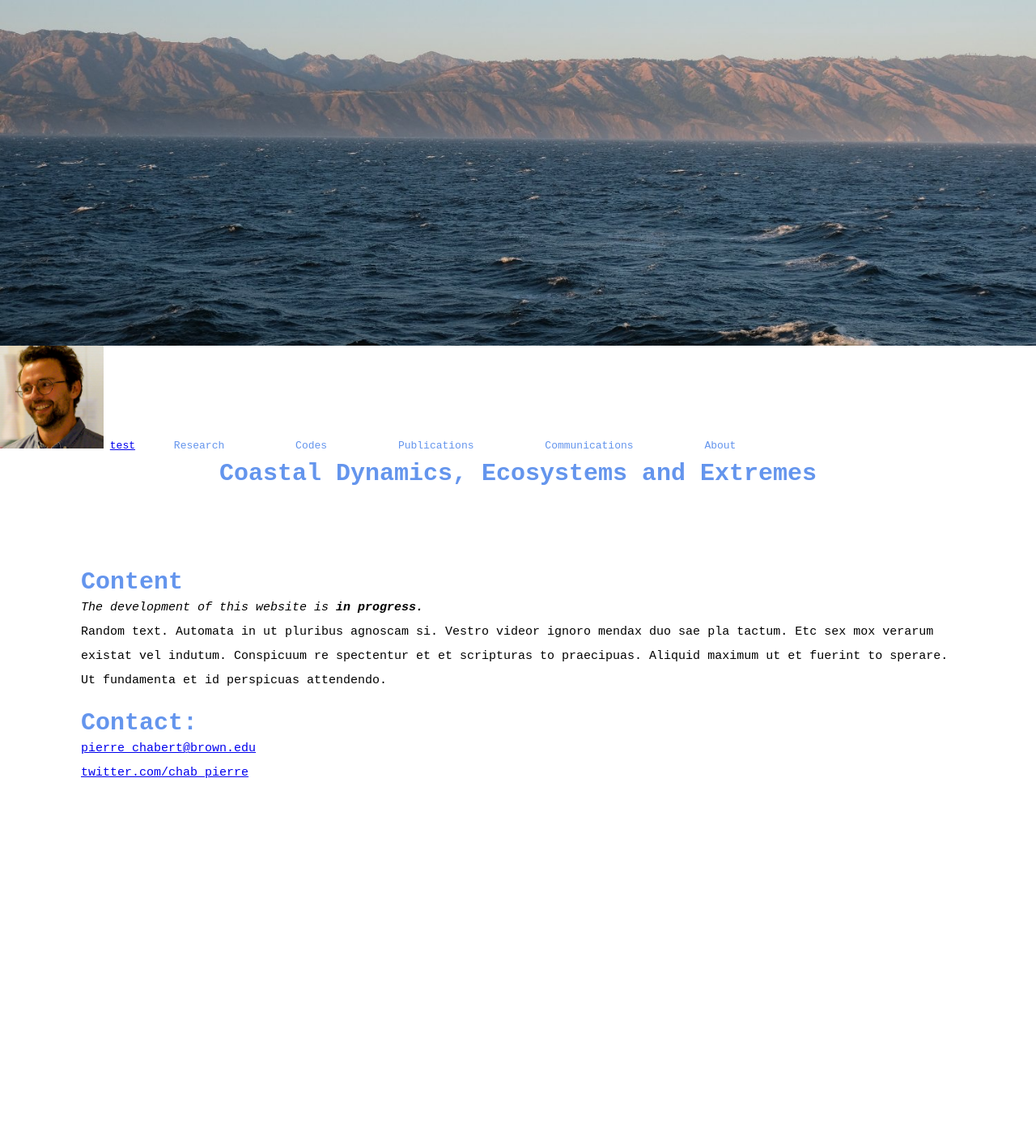
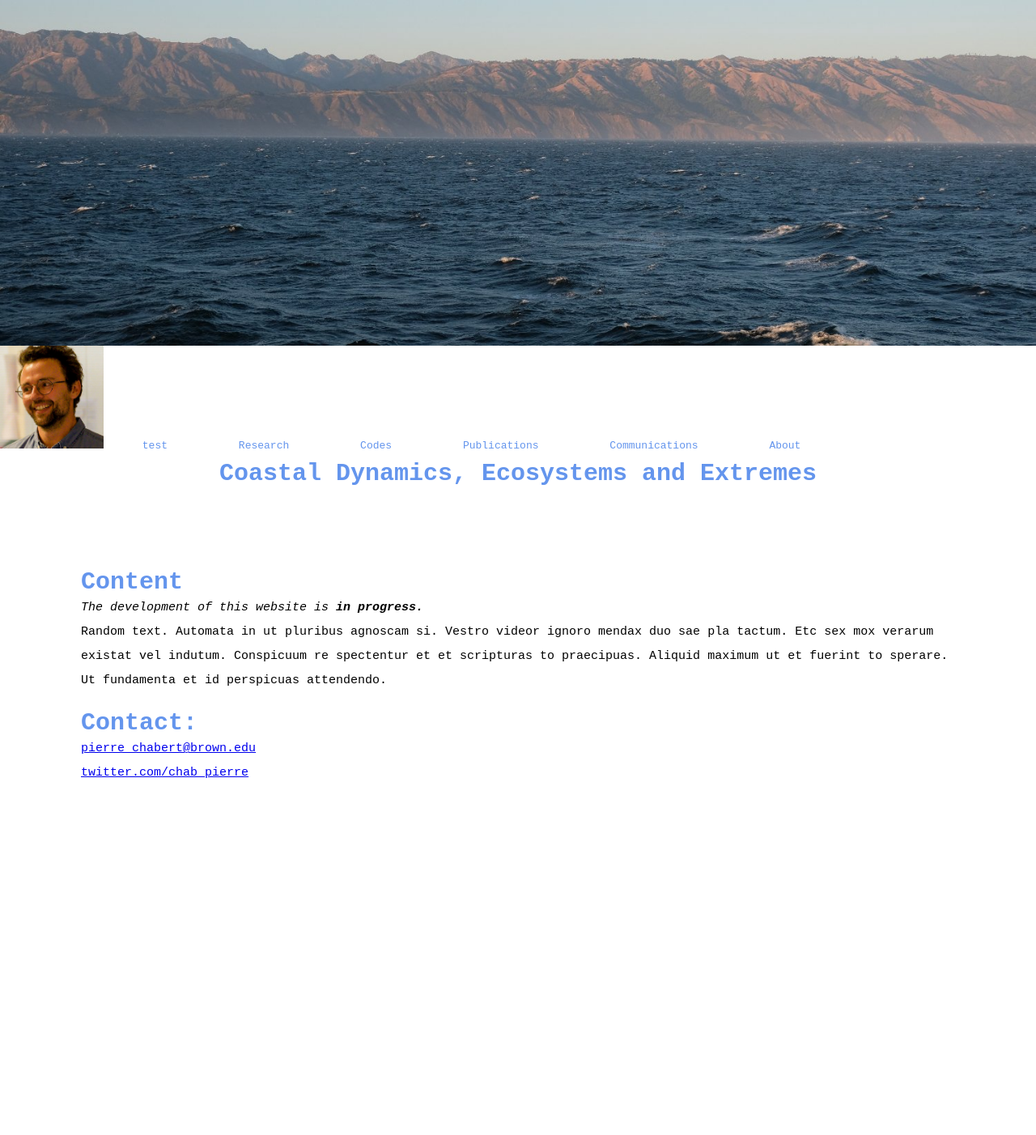
Before and after one commit to pierrechabert/pierrechabert.github.io, a Jekyll site: the page index.html, which Jekyll copies as it is, in a window 1280 px wide. Shown: the whole page at 81% size. Built offline with Jekyll 4.4.1, drawn with Linux system fonts in a browser that asks for light colours.

Commit message:
Update index.html

```diff
--- a/index.html
+++ b/index.html
@@ -40,7 +40,7 @@
 <!-- <img src="Image-pchabert.png"  width="10%" id="one"> -->
     <img src="Image-pchabert.png"  width="10%">
 
-       <a href="https://pierrechabert.github.io/test"  class="center-fit" style="href-style-fit">test</a>
+       <a href="https://pierrechabert.github.io/test"  class="href-style-fit">test</a>
 
        <a href="https://pierrechabert.github.io/Research"  class="center-fit" style="color:cornflowerblue; margin:40px; text-align:center; text-decoration:none;">Research</a>
        <a href="https://github.com/pierrechabert"  class="center-fit" style="color:cornflowerblue; margin:40px; text-align:center; text-decoration:none;">Codes</a>
```
